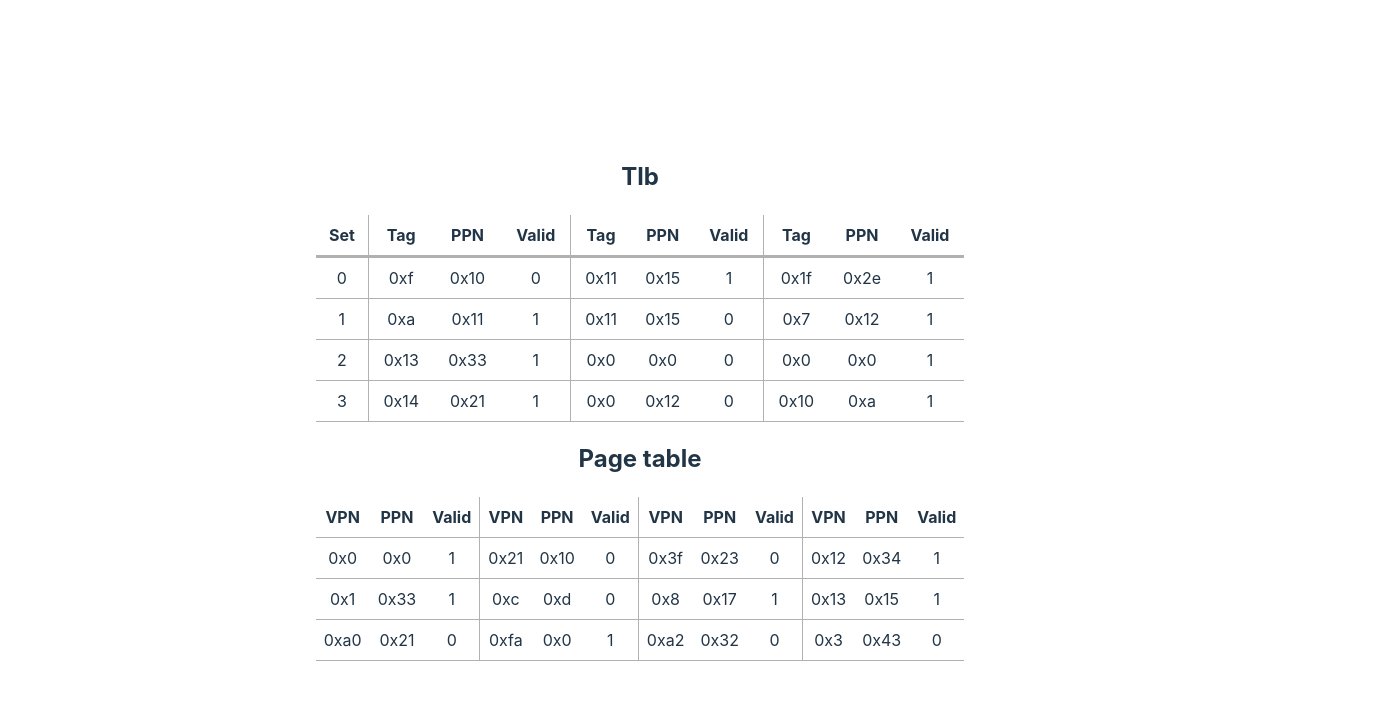
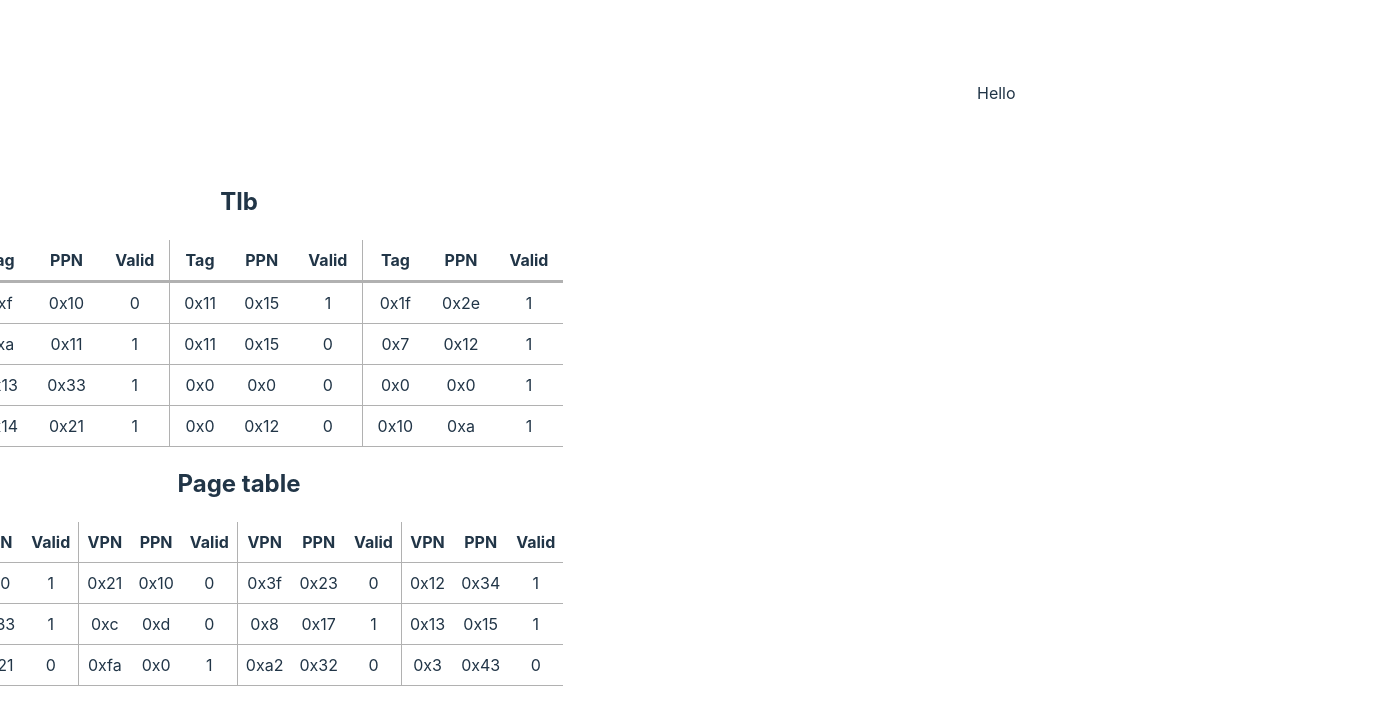
Before and after one commit to MahmoodSeoud/VMAT, a React (Vite) app: page / in a window 1280 px wide. Shown: the top 724 px of the page, 1397 px wide, since content can reach past the window. Built offline with nearby package versions, Linux system fonts and the light colour scheme.

Commit message:
add box for input

```diff
--- a/src/App.css
+++ b/src/App.css
@@ -4,3 +4,13 @@
   padding: 2rem;
   text-align: center;
 }
+
+.wrapper {
+  display: flex;
+  justify-content: center;
+  align-items: center;
+}
+
+.wrapperTable {
+
+}
--- a/src/App.tsx
+++ b/src/App.tsx
@@ -1,6 +1,7 @@
 import './App.css'
 import Tlb_table, { tlb_entry } from './components/Tlb_table/Tlb_table'
 import Page_table, { page_table_entry } from './components/Page_table/Page_table';
+import Input_table from './components/Input_table/Input_table';
 
 // TODO: make this a function that generates random data
 // TLB - Translation Lookaside Buffer
@@ -30,6 +31,8 @@ function App() {
 
   return (
     <>
+    <div className='wrapper'>
+      <div className='wrapperTable'>
         <h2>Tlb</h2>
         <Tlb_table
           tlb_entries={tlb_entries}
@@ -42,6 +45,10 @@ function App() {
           page_table_size={page_table_size}
           num_ptes={0}
         />
+
+      </div>
+      <Input_table />
+    </div >
     </>
   )
 }
--- /dev/null
+++ b/src/components/Input_table/Input_table.css
@@ -0,0 +1,7 @@
+
+.inputTable {
+    border: 1px white solid;
+    min-width: 50em;
+    margin: 2em;
+    height: 45em;
+}
--- /dev/null
+++ b/src/components/Input_table/Input_table.tsx
@@ -0,0 +1,12 @@
+import './Input_table.css'
+function Input_table() {
+    return (
+    <>
+    <div className="inputTable">
+        <p>Hello</p>
+    </div>
+    </>
+    )
+}
+
+export default Input_table;
```
Lines whose indentation alone changed are shown as unchanged.
